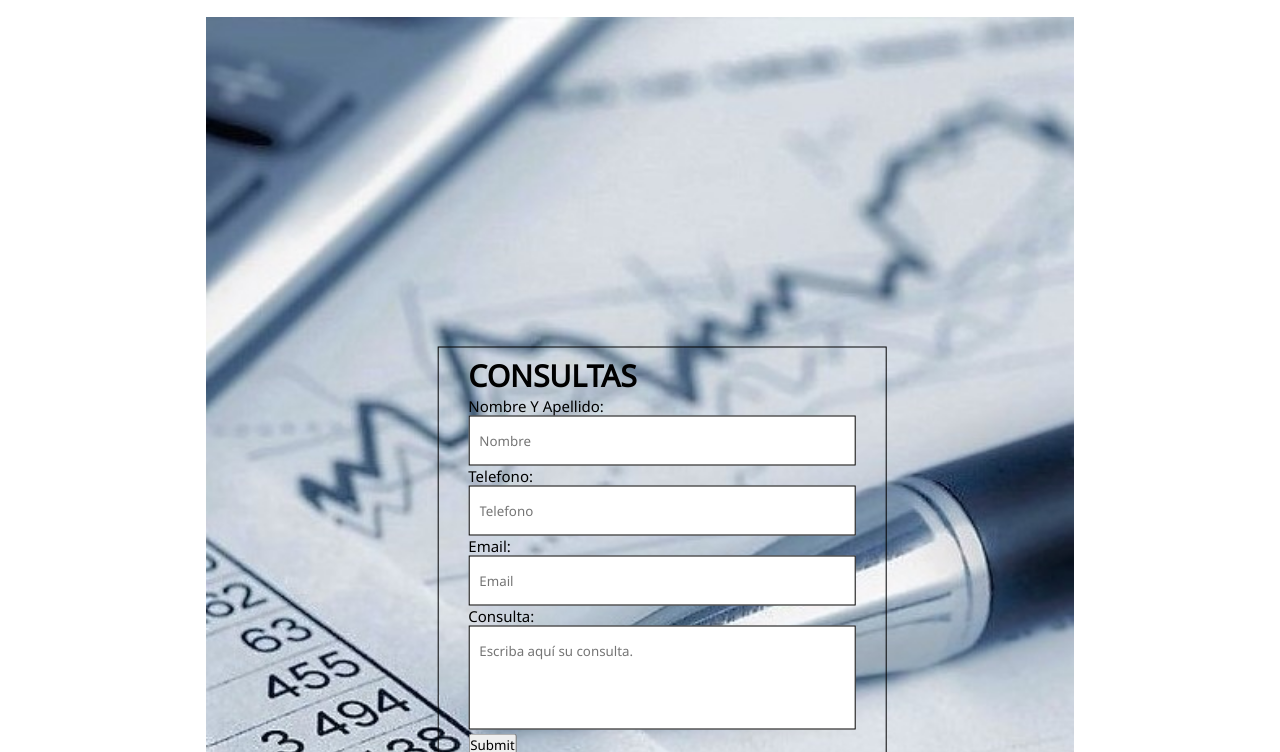
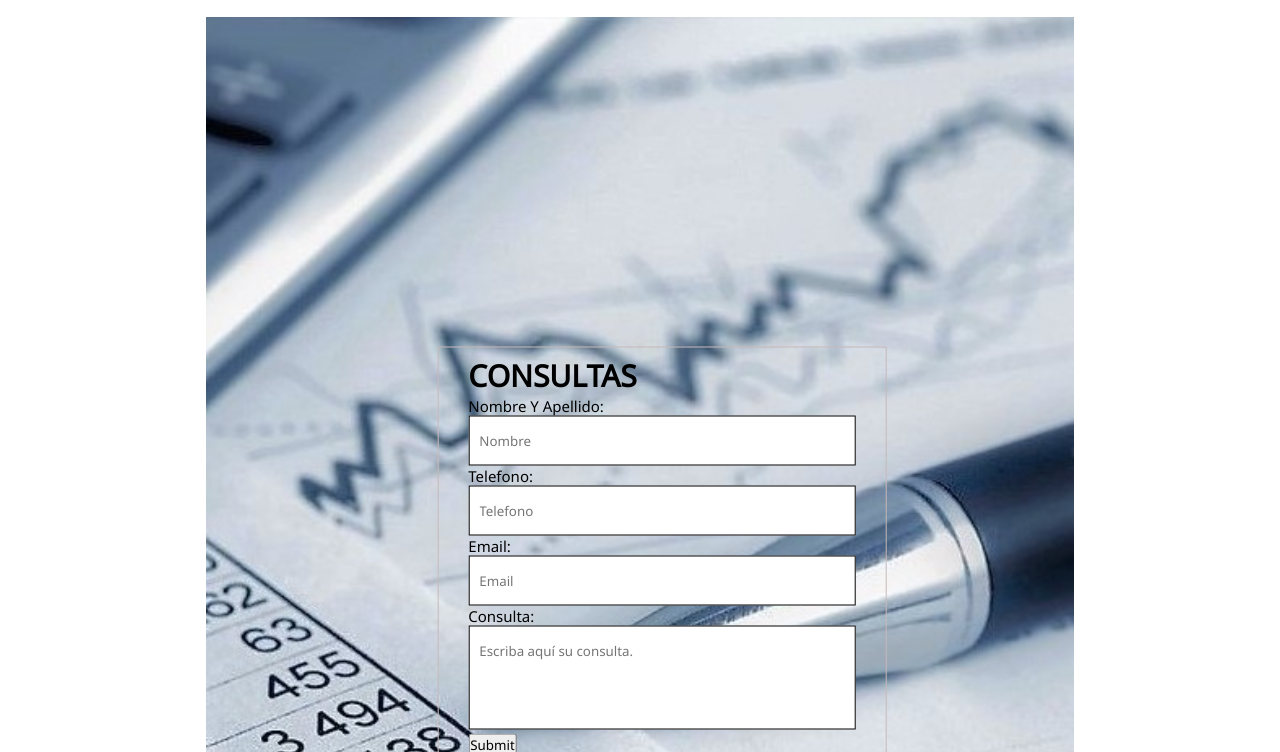
Before and after one commit to dilan100795/estudio-contable--nunez, a plain HTML site: page paginas/consultas.html in a window 1280 px wide. Shown: the part 200-952 px from the top of the page. Drawn offline with Linux system fonts and the light colour scheme; a web font is replaced by a local one.

Commit message:
cambio de color formulario

```diff
--- a/style.css
+++ b/style.css
@@ -188,7 +188,7 @@ margin: 20px;
   color:rgb(0, 0, 0);
   font-size: 15px;
   text-align: left;
-  border:solid 1px black ;
+  border:solid 1px rgb(199, 185, 185) ;
   padding: 7px 30px;
 
 }
```
